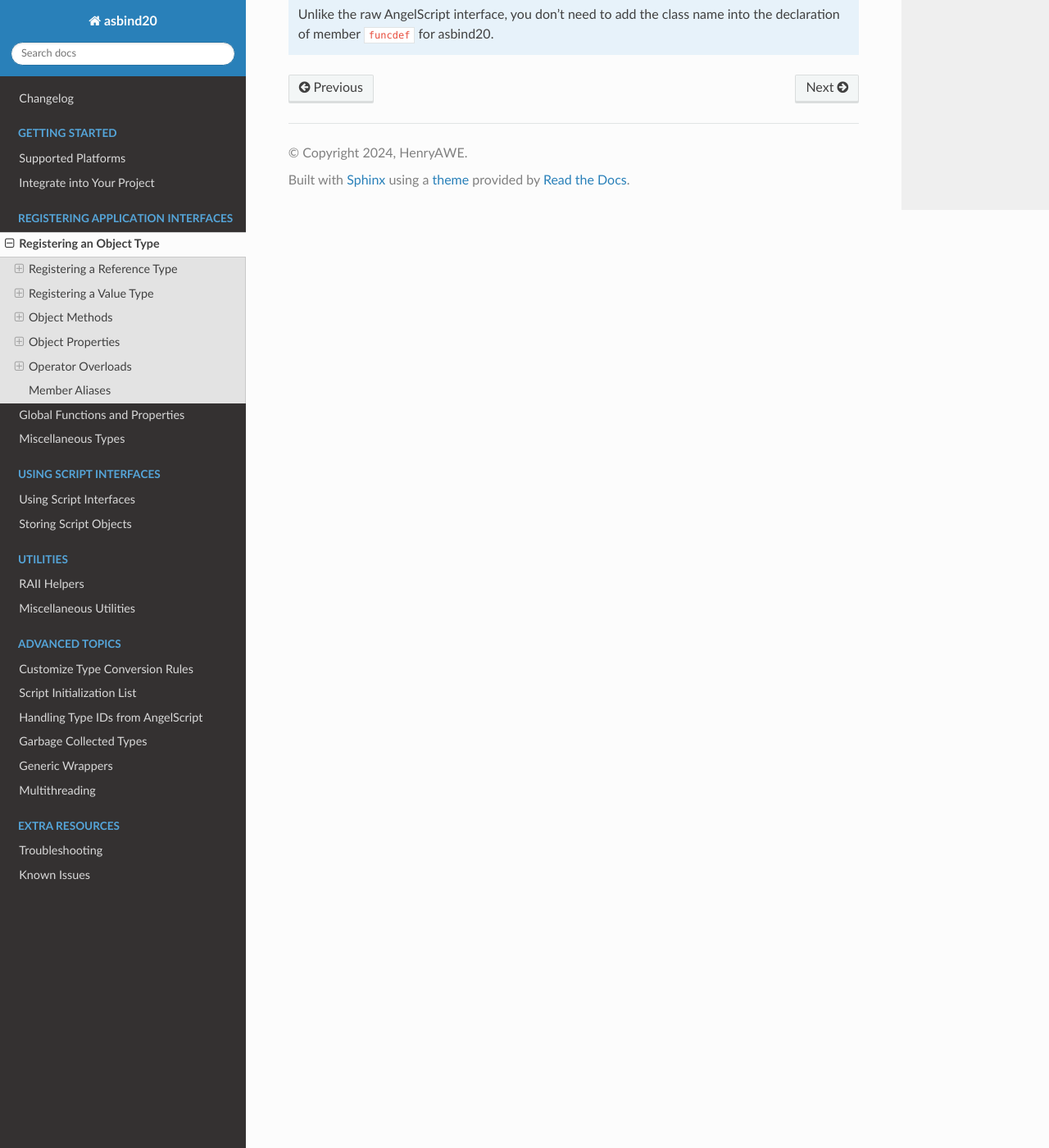
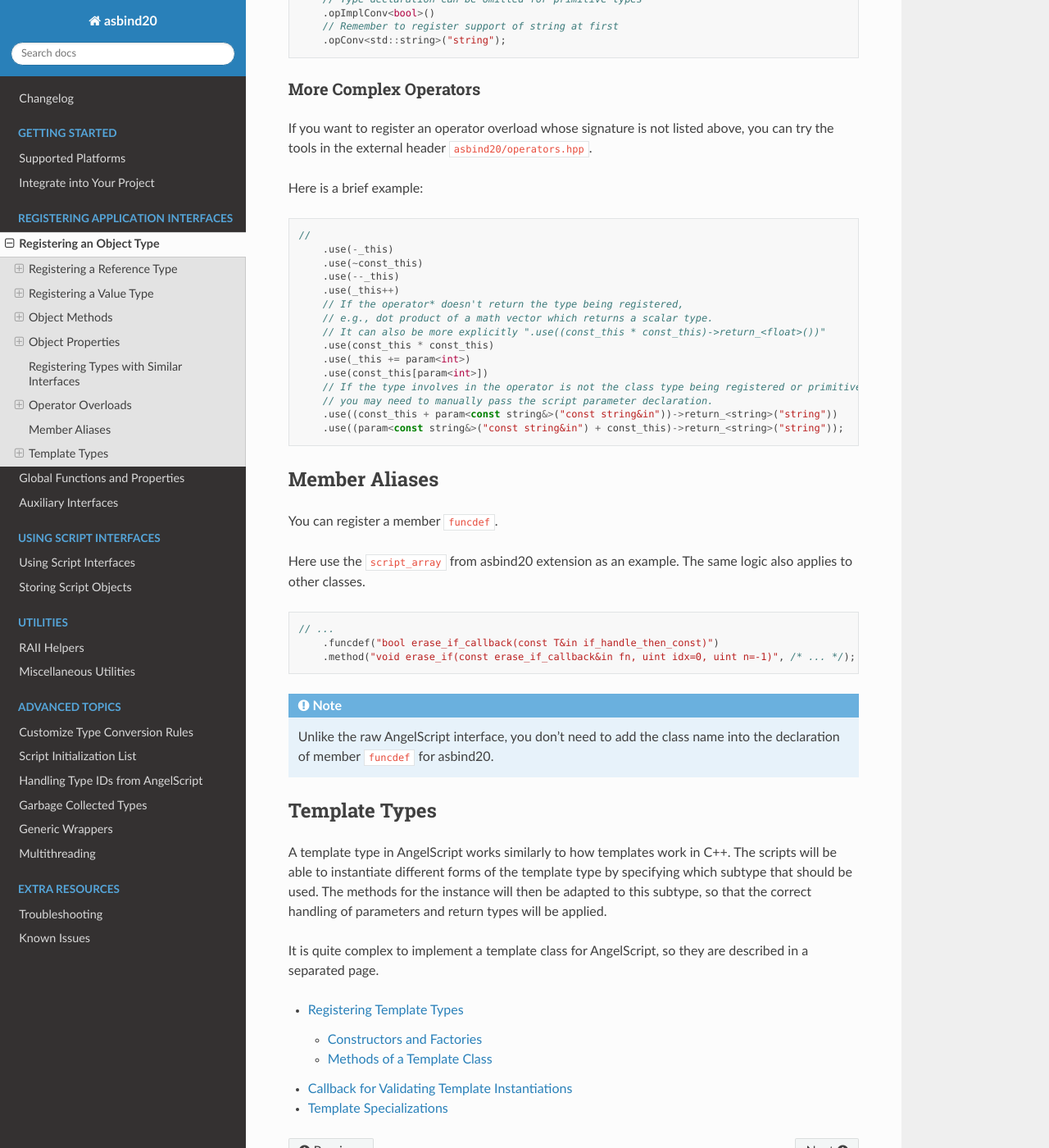
Before and after one commit to HenryAWE/asbind20, a Sphinx documentation site: the page built from doc/object_type.rst, in a window 1280 px wide and 1400 px high, scrolled down 11877 px. Shown: the whole window at 82% size. Built offline with Sphinx 7.4.7 and the Read the Docs theme 3.1.0, drawn with Linux system fonts in a browser that asks for light colours; some of the changed text lies outside the part shown.

Commit message:
Complete guide for registering application interfaces

```diff
--- a/doc/index.rst
+++ b/doc/index.rst
@@ -64,7 +64,7 @@ Contents:
 
    object_type
    global
-   misc_type
+   aux_interface
 
 .. toctree::
    :maxdepth: 2
--- a/doc/object_type.rst
+++ b/doc/object_type.rst
@@ -474,6 +474,36 @@ Composite Members
 
 *Not implemented yet*
 
+Registering Types with Similar Interfaces
+-----------------------------------------
+
+Sometimes you may want to reuse code for binding similar type.
+The binding generators of classes provide ``.use`` for reusing a certain set of registering code.
+
+.. code-block:: c++
+
+    struct register_refcount_helper
+    {
+        template <typename AutoRegister>
+        void operator()(AutoRegister& ar) const
+        {
+            using class_type = typename AutoRegister::class_type;
+
+            // Assuming those types have the same interfaces for reference counting
+            ar
+                .addref(class_type::addref)
+                .release(class_type::release);
+        }
+    };
+
+.. code-block:: c++
+
+    asbind20::ref_class<my_ref_class_0>(/* ... */)
+        .use(register_refcount_helper{});
+
+    asbind20::ref_class<my_ref_class_1>(/* ... */)
+        .use(register_refcount_helper{});
+
 Operator Overloads
 ------------------
 
@@ -512,7 +542,7 @@ so multiple assignment can be chained.
 .. note::
     .. doxygenfunction:: asbind20::translate_three_way
 
-    The wrapper requires ``operator<=>`` returns ``std::weak_ordering`` at least,
+    This wrapper requires ``operator<=>`` returns ``std::weak_ordering`` at least,
     i.e., **no** ``std::partial_ordering`` support.
     The result of three way comparison will be translated to integral value recognized by AngelScript.
 
@@ -595,7 +625,27 @@ More Complex Operators
 ~~~~~~~~~~~~~~~~~~~~~~
 
 If you want to register an operator overload whose signature is not listed above,
-you can try the tools in header ``asbind20/operators.hpp``.
+you can try the tools in the external header ``asbind20/operators.hpp``.
+
+Here is a brief example:
+
+.. code-block:: c++
+
+    //
+        .use(-_this)
+        .use(~const_this)
+        .use(--_this)
+        .use(_this++)
+        // If the operator* doesn't return the type being registered,
+        // e.g., dot product of a math vector which returns a scalar type.
+        // It can also be more explicitly ".use((const_this * const_this)->return_<float>())"
+        .use(const_this * const_this)
+        .use(_this += param<int>)
+        .use(const_this[param<int>])
+        // If the type involves in the operator is not the class type being registered or primitive types,
+        // you may need to manually pass the script parameter declaration.
+        .use((const_this + param<const string&>("const string&in"))->return_<string>("string"))
+        .use((param<const string&>("const string&in") + const_this)->return_<string>("string"));
 
 Member Aliases
 --------------
@@ -613,3 +663,19 @@ The same logic also applies to other classes.
 .. note::
    Unlike the raw AngelScript interface,
    you don't need to add the class name into the declaration of member ``funcdef`` for asbind20.
+
+Template Types
+--------------
+
+A template type in AngelScript works similarly to how templates work in C++.
+The scripts will be able to instantiate different forms of the template type by specifying which subtype that should be used.
+The methods for the instance will then be adapted to this subtype,
+so that the correct handling of parameters and return types will be applied.
+
+It is quite complex to implement a template class for AngelScript,
+so they are described in a separated page.
+
+.. toctree::
+   :maxdepth: 2
+
+   template_type
--- /dev/null
+++ b/doc/template_type.rst
@@ -0,0 +1,130 @@
+Registering Template Types
+==========================
+
+Constructors and Factories
+--------------------------
+
+AngelScript will pass a hidden ``asITypeInfo*`` in the front of arguments to indicating an instantiation fo template.
+It will be automatically handled by asbind with the special binding generators of templated types,
+which are ``template_value_class`` and ``template_ref_class``.
+
+.. note::
+   ``asGetTypeTraits<T>()`` cannot determine the type flags for a template value type,
+   because its constructors contain parameters of the hidden ``asITypeInfo*``.
+
+   As a result, you need to manually pass the flags to the binding generator.
+   This also applies to the ``.behaviours_by_traits()`` helper.
+
+Here are examples from the extension library.
+
+.. code-block:: c++
+
+    script_array::script_array(asITypeInfo* ti)
+    { /* ... */ }
+
+    script_array::script_array(asITypeInfo* ti, asUINT n)
+    { /* ... */ }
+
+.. code-block:: c++
+
+    using namespace asbind20;
+
+    template_value_class<script_optional>(
+        engine,
+        "optional<T>",
+        asOBJ_GC | asOBJ_APP_CLASS_CDAK | asOBJ_APP_CLASS_MORE_CONSTRUCTORS
+    );
+
+    template_ref_class<array_t, UseGeneric>(
+        engine,
+        "array<T>",
+        asOBJ_GC
+    )
+        .default_factory() // script_array(asITypeInfo*)
+        .factory<asUINT>("uint", use_explicit) // script_array(asITypeInfo*, asUINT)
+
+Methods of a Template Class
+---------------------------
+
+Methods are registered the same way of ordinary types.
+You can directly use the subtype in the declaration of method.
+
+.. code-block:: c++
+
+    using namespace asbind20;
+    template_ref_class<script_array>(/* ... */)
+        .factory<size_type, const void*>("uint n, const T&in value", use_policy<policies::notify_gc>)
+        .list_factory("repeat T", use_policy<policies::repeat_list_proxy, policies::notify_gc>)
+        .method("T& opIndex(uint)", &script_array::opIndex)
+        .method("const T& opIndex(uint) const", &script_array::opIndex);
+
+.. note::
+   If the subtype might be an object handle,
+   you probably need to consider the keyword ``if_handle_then_const``.
+
+   You can also read `official document explaining this <https://www.angelcode.com/angelscript/sdk/docs/manual/doc_adv_template.html#doc_adv_template_1_1>`_
+
+   .. code-block:: c++
+
+    using namespace asbind20;
+    template_ref_class<script_array>(/* ... */)
+        .method("array_iterator<T> find(const T&in if_handle_then_const value, int start=0, uint n=uint(-1))". /* ... */);
+
+Callback for Validating Template Instantiations
+===============================================
+
+In order to avoid unnecessary runtime validations of invalid template instantiations,
+the application should preferably register a validator by ``.template_callback``.
+Its underlying type behavior is ``asBEHAVE_TEMPLATE_CALLBACK``.
+
+The callback function must be a global function that receives a pointer to ``asITypeInfo*`` as its first parameter,
+and should return a boolean.
+If the template instance is valid the return value should be ``true``.
+
+The function should also take a second parameter with an output reference to a boolean.
+This parameter should be set to ``true`` by the function if the template instance should not be garbage collected,
+which will make AngelScript clear the ``asOBJ_GC`` flag for the object type.
+If the template instance cannot form any circular references, then it doesn't need to be garbage collected,
+which reduces the work that has to be done by the garbage collector.
+
+:doc:`The tools for handling type IDs can help you to deal with validation. <advanced/script_type>`
+
+Example code from the validator of ``script_optional``:
+
+.. code-block:: c++
+
+    static bool optional_template_callback(
+        asITypeInfo* ti, bool& no_gc
+    )
+    {
+        int subtype_id = ti->GetSubTypeId();
+        if(is_void_type(subtype_id))
+            return false;
+
+        if(is_primitive_type(subtype_id))
+            no_gc = true;
+        else
+            no_gc = !type_requires_gc(ti->GetSubType());
+
+        return true;
+    }
+
+.. code-block:: c++
+
+    template_value_class<script_optional>(/* .... */)
+        .template_callback(&optional_template_callback);
+
+Template Specializations
+========================
+
+When registering a template specialization,
+you override the template instance that AngelScript would normally do when compiling a declaration with the template type.
+This allow the application to register a completely different object with its own implementation for template specializations.
+
+Template specializations are registered like :doc:`ordinary types <object_type>`,
+except the type name should be the instantiated name.
+
+.. code-block:: c++
+
+    template_value_class<vec2<float>>(engine, "vec2<float>", /* ... */)
+        .method(/* ... */);
```
Also changed, not shown: doc/aux_interface.rst (renamed from doc/misc_type.rst, +26 -21 lines).
